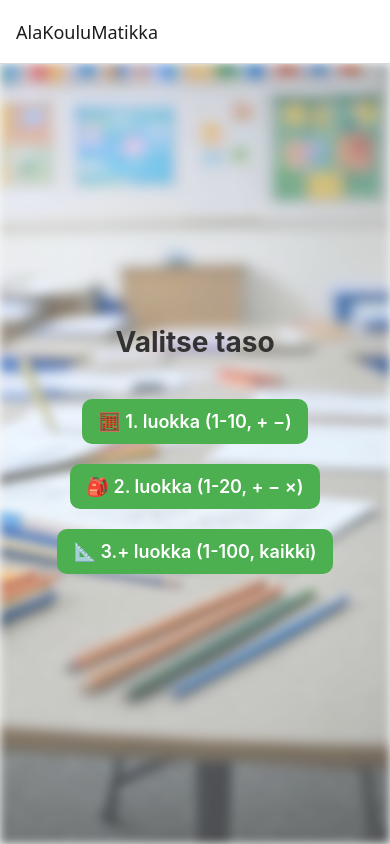
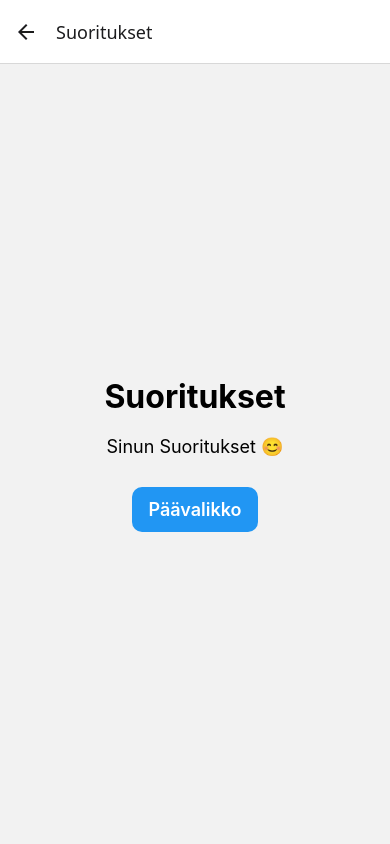
Before and after one commit to juriki/AlaKouluMatikka, a React Native app: screen /Statistics in a window 390 px wide. Built offline with nearby package versions, Linux system fonts and the light colour scheme.

Commit message:
Add Statistics screen (Tilastot) with navigation

```diff
--- a/App.js
+++ b/App.js
@@ -2,6 +2,7 @@ import React from "react";
 import { NavigationContainer } from "@react-navigation/native";
 import { createNativeStackNavigator } from "@react-navigation/native-stack";
 
+import StatisticsScreen from "./screens/StatisticsScreen";
 import StartScreen from "./screens/StartScreen";
 import GameScreen from "./screens/GameScreen";
 
@@ -11,8 +12,21 @@ export default function App() {
   return (
     <NavigationContainer>
       <Stack.Navigator initialRouteName="Start">
-        <Stack.Screen name="Start" component={StartScreen} options={{ title: "AlaKouluMatikka" }} />
-        <Stack.Screen name="Game" component={GameScreen} options={{ title: "Harjoitukset" }} />
+        <Stack.Screen
+          name="Start"
+          component={StartScreen}
+          options={{ title: "Päävalikko" }}
+        />
+        <Stack.Screen
+          name="Game"
+          component={GameScreen}
+          options={{ title: "Harjoitukset" }}
+        />
+        <Stack.Screen
+          name="Statistics"
+          component={StatisticsScreen}
+          options={{ title: "Suoritukset" }}
+        />
       </Stack.Navigator>
     </NavigationContainer>
   );
--- a/components/ShakeInput.js
+++ b/components/ShakeInput.js
@@ -1,10 +1,11 @@
-import React, { useRef } from "react";
+import React, { useRef, useEffect } from "react";
 import { TextInput, StyleSheet, Animated } from "react-native";
 
 export default function ShakeInput({ value, setValue, error }) {
   const shakeAnimation = useRef(new Animated.Value(0)).current;
 
-  const triggerShake = () => {
+  useEffect(() => {
+    if (error) {
       shakeAnimation.setValue(0);
       Animated.sequence([
         Animated.timing(shakeAnimation, {
@@ -33,9 +34,8 @@ export default function ShakeInput({ value, setValue, error }) {
           useNativeDriver: true,
         }),
       ]).start();
-  };
-
-  if (error) triggerShake();
+    }
+  }, [error]); // запустится только при изменении error
 
   const inputStyle = error ? styles.inputError : styles.input;
 
--- a/components/Task.js
+++ b/components/Task.js
@@ -7,6 +7,7 @@ export default function Task({ number1, operator, number2 }) {
       <Text style={styles.number}>{number1}</Text>
       <Text style={styles.operator}>{operator}</Text>
       <Text style={styles.number}>{number2}</Text>
+      <Text style={styles.operator}>= </Text>
     </View>
   );
 }
@@ -26,6 +27,7 @@ const styles = StyleSheet.create({
   operator: {
     fontSize: 40,
     fontWeight: "bold",
-    marginHorizontal: 10,
+    marginHorizontal: 5,
+    color: "#000",
   },
 });
--- a/screens/GameScreen.js
+++ b/screens/GameScreen.js
@@ -3,14 +3,15 @@ import {
   View,
   Text,
   TouchableOpacity,
-  StyleSheet,
   ImageBackground,
   KeyboardAvoidingView,
   Platform,
 } from "react-native";
 import ShakeInput from "../components/ShakeInput";
+import Task from "../components/Task";
+import styles from "./GameScreen.styles";
 
-export default function GameScreen({ route, navigation }) {
+export default function GameScreen({ route }) {
   const { difficulty } = route.params;
 
   const [randomNumber1, setRandomNumber1] = useState(0);
@@ -44,6 +45,10 @@ export default function GameScreen({ route, navigation }) {
 
     const rOperator =
       availableOperators[Math.floor(Math.random() * availableOperators.length)];
+
+    if (rOperator === 3 || rOperator === 4) {
+      maxNumber = 10; // ограничение для умножения и деления
+    }
     let number1 = Math.floor(Math.random() * maxNumber) + 1;
     let number2 = Math.floor(Math.random() * maxNumber) + 1;
 
@@ -104,12 +109,12 @@ export default function GameScreen({ route, navigation }) {
       >
         <View style={styles.content}>
           <Text style={styles.title}>Laske seuraava</Text>
-
           <View style={styles.taskRow}>
-            <Text style={styles.number}>{randomNumber1}</Text>
-            <Text style={styles.operator}>{operator}</Text>
-            <Text style={styles.number}>{randomNumber2}</Text>
-            <Text style={styles.operator}>=</Text>
+            <Task
+              number1={randomNumber1}
+              operator={operator}
+              number2={randomNumber2}
+            />
             <ShakeInput
               value={textValue}
               setValue={setTextValue}
@@ -124,9 +129,9 @@ export default function GameScreen({ route, navigation }) {
           <TouchableOpacity
             style={styles.buttonSecondary}
             onPress={() => {
-              generateRandomNumber();
               setError(false);
               setTextValue("");
+              generateRandomNumber();
             }}
           >
             <Text style={styles.buttonText}>Uusi tehtävä</Text>
@@ -140,83 +145,3 @@ export default function GameScreen({ route, navigation }) {
     </KeyboardAvoidingView>
   );
 }
-
-const styles = StyleSheet.create({
-  container: {
-    flex: 1,
-    backgroundColor: "#fefefe",
-  },
-  background: {
-    flex: 1,
-    justifyContent: "center",
-  },
-  content: {
-    flex: 1,
-    alignItems: "center",
-    justifyContent: "center",
-    paddingHorizontal: 20,
-    paddingBottom: 40, // чтобы кнопки не прилипали к низу
-  },
-  title: {
-    fontSize: 40,
-    fontWeight: "bold",
-    marginBottom: 30,
-    color: "#000",
-    textAlign: "center",
-  },
-  taskRow: {
-    flexDirection: "row",
-    alignItems: "center",
-    marginBottom: 30,
-    justifyContent: "center",
-  },
-  number: {
-    fontSize: 30,
-    fontWeight: "bold",
-    marginHorizontal: 5,
-    color: "#000000ff",
-  },
-  operator: {
-    fontSize: 30,
-    fontWeight: "bold",
-    marginHorizontal: 5,
-    color: "#000",
-  },
-  button: {
-    backgroundColor: "#4CAF50",
-    paddingVertical: 12,
-    paddingHorizontal: 16,
-    borderRadius: 10,
-    marginVertical: 10,
-    minWidth: 200,
-  },
-  buttonSecondary: {
-    backgroundColor: "#2196F3",
-    paddingVertical: 12,
-    paddingHorizontal: 16,
-    borderRadius: 10,
-    marginVertical: 10,
-    minWidth: 200,
-  },
-  buttonBack: {
-    backgroundColor: "#888",
-    paddingVertical: 10,
-    paddingHorizontal: 20,
-    borderRadius: 10,
-    marginTop: 20,
-    minWidth: 200,
-  },
-  buttonText: {
-    color: "#fff",
-    fontSize: 18,
-    fontWeight: "600",
-    textAlign: "center",
-  },
-  score: {
-    fontSize: 20,
-    marginTop: 30,
-    fontWeight: "bold",
-    color: "#000000ff",
-    textAlign: "center",
-  },
-});
--- /dev/null
+++ b/screens/GameScreen.styles.js
@@ -0,0 +1,64 @@
+import { StyleSheet } from "react-native";
+
+export default StyleSheet.create({
+  container: {
+    flex: 1,
+    backgroundColor: "#fefefe",
+    marginTop: -40,
+  },
+  background: {
+    flex: 1,
+    justifyContent: "center",
+  },
+  content: {
+    flex: 1,
+    alignItems: "center",
+    justifyContent: "center",
+    paddingHorizontal: 20,
+    paddingBottom: 40,
+  },
+  title: {
+    fontSize: 45,
+    fontWeight: "bold",
+    marginBottom: 20,
+    color: "#000",
+    textAlign: "center",
+  },
+  taskRow: {
+    fontSize: 20,
+    flexDirection: "row",
+    alignItems: "center",
+    marginBottom: 30,
+    justifyContent: "center",
+  },
+  button: {
+    backgroundColor: "#4CAF50",
+    paddingVertical: 12,
+    paddingHorizontal: 16,
+    borderRadius: 10,
+    marginVertical: 10,
+    minWidth: 200,
+    marginTop: -10,
+  },
+  buttonSecondary: {
+    backgroundColor: "#2196F3",
+    paddingVertical: 12,
+    paddingHorizontal: 16,
+    borderRadius: 10,
+    marginVertical: 10,
+    minWidth: 200,
+  },
+  buttonText: {
+    color: "#fff",
+    fontSize: 18,
+    fontWeight: "600",
+    textAlign: "center",
+  },
+  score: {
+    fontSize: 20,
+    marginTop: 30,
+    fontWeight: "bold",
+    color: "#000000ff",
+    textAlign: "center",
+  },
+});
--- a/screens/StartScreen.js
+++ b/screens/StartScreen.js
@@ -39,6 +39,12 @@ export default function StartScreen({ navigation }) {
         >
           <Text style={styles.buttonText}>📐 3.+ luokka (1-100, kaikki)</Text>
         </TouchableOpacity>
+        <TouchableOpacity
+          style={styles.buttonSecondary}
+          onPress={() => navigation.navigate("Statistics")}
+        >
+          <Text style={styles.buttonText}>Suoritukset</Text>
+        </TouchableOpacity>
       </View>
     </ImageBackground>
   );
--- /dev/null
+++ b/screens/StatisticsScreen.js
@@ -0,0 +1,31 @@
+import React from "react";
+import { View, Text, StyleSheet, TouchableOpacity } from "react-native";
+
+export default function StatisticsScreen({ navigation }) {
+  return (
+    <View style={styles.container}>
+      <Text style={styles.title}>Suoritukset</Text>
+      <Text style={styles.text}>Sinun Suoritukset 😊</Text>
+
+      <TouchableOpacity
+        style={styles.button}
+        onPress={() => navigation.goBack()}
+      >
+        <Text style={styles.buttonText}>Päävalikko</Text>
+      </TouchableOpacity>
+    </View>
+  );
+}
+
+const styles = StyleSheet.create({
+  container: { flex: 1, justifyContent: "center", alignItems: "center" },
+  title: { fontSize: 32, fontWeight: "bold", marginBottom: 20 },
+  text: { fontSize: 18, marginBottom: 30 },
+  button: {
+    backgroundColor: "#2196F3",
+    paddingVertical: 12,
+    paddingHorizontal: 16,
+    borderRadius: 10,
+  },
+  buttonText: { color: "#fff", fontSize: 18, fontWeight: "600" },
+});
```
Lines whose indentation alone changed are shown as unchanged.
